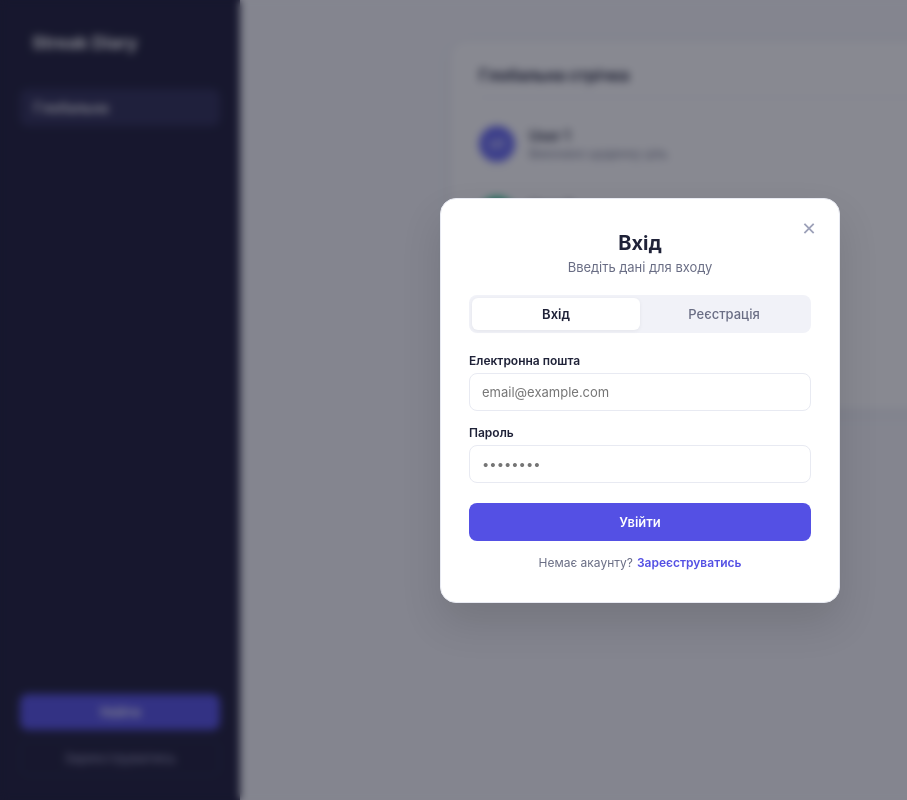
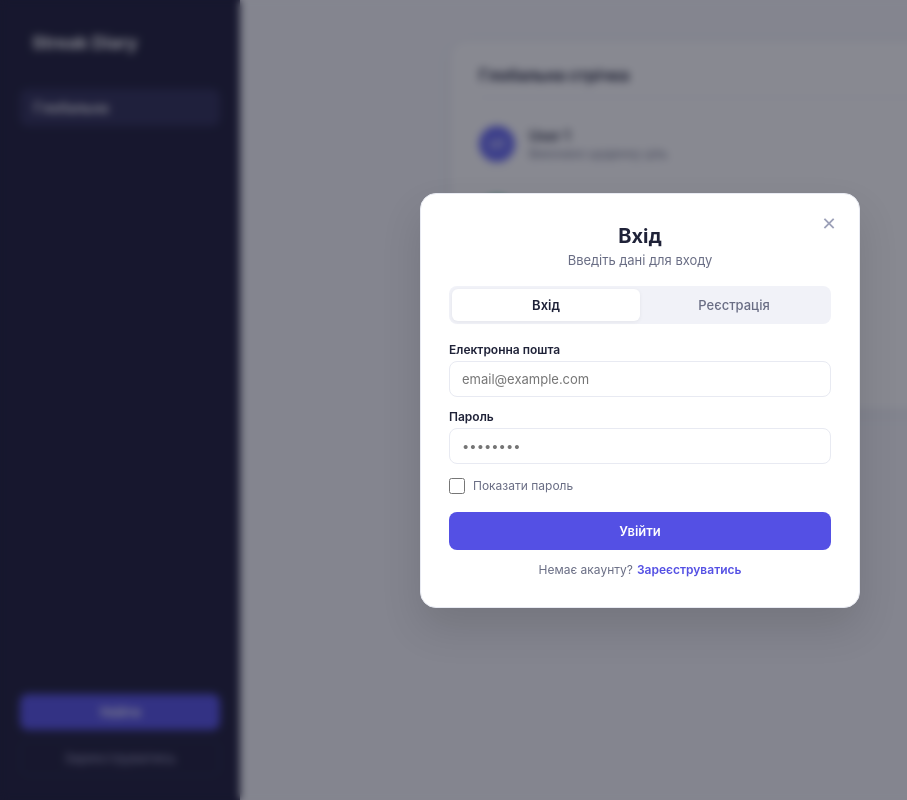
Before and after one commit to pitsuranazar/Streak-Diary, a React (Vite) app: page / in a window 1280 px wide. Both pictures are taken after a click on the button "Увійти". Shown: the whole page, without its empty margins (0-907 px from the left). Built offline with nearby package versions, Linux system fonts and the light colour scheme.

Commit message:
feat(auth): add optional first/last name, nickname, confirm password, and show password checkbox

```diff
--- a/src/components/Auth/AuthModal.jsx
+++ b/src/components/Auth/AuthModal.jsx
@@ -3,11 +3,26 @@ import styles from './AuthModal.module.css';
 
 export default function AuthModal({ initialMode = 'login', onClose, onSuccessLogin }) {
     const [mode, setMode] = useState(initialMode);
+
+    // Поля форми
+    const [lastName, setLastName] = useState('');
+    const [firstName, setFirstName] = useState('');
+    const [nickname, setNickname] = useState('');
     const [email, setEmail] = useState('');
     const [password, setPassword] = useState('');
+    const [confirmPassword, setConfirmPassword] = useState('');
+
+    // Стан показу пароля
+    const [showPassword, setShowPassword] = useState(false);
 
     const handleSubmit = (e) => {
         e.preventDefault();
+
+        if (mode === 'register' && password !== confirmPassword) {
+            alert('Паролі не співпадають!');
+            return;
+        }
+
         onSuccessLogin();
     };
 
@@ -55,6 +70,58 @@ export default function AuthModal({ initialMode = 'login', onClose, onSuccessLog
                 </div>
 
                 <form className={styles.form} onSubmit={handleSubmit}>
+                    {mode === 'register' && (
+                        <>
+                            {/* Ім'я та Прізвище (необов'язкові) */}
+                            <div className={styles.rowTwoCols}>
+                                <div className={styles.fieldGroup}>
+                                    <label className={styles.label} htmlFor="reg-first-name">
+                                        Ім&apos;я <span className={styles.optionalTag}>(необов&apos;язково)</span>
+                                    </label>
+                                    <input
+                                        id="reg-first-name"
+                                        type="text"
+                                        className={styles.input}
+                                        placeholder="Олександр"
+                                        value={firstName}
+                                        onChange={(e) => setFirstName(e.target.value)}
+                                    />
+                                </div>
+
+                                <div className={styles.fieldGroup}>
+                                    <label className={styles.label} htmlFor="reg-last-name">
+                                        Прізвище <span className={styles.optionalTag}>(необов&apos;язково)</span>
+                                    </label>
+                                    <input
+                                        id="reg-last-name"
+                                        type="text"
+                                        className={styles.input}
+                                        placeholder="Шевченко"
+                                        value={lastName}
+                                        onChange={(e) => setLastName(e.target.value)}
+                                    />
+                                </div>
+                            </div>
+
+                            {/* Нікнейм (обов'язковий) */}
+                            <div className={styles.fieldGroup}>
+                                <label className={styles.label} htmlFor="reg-nickname">
+                                    Нікнейм
+                                </label>
+                                <input
+                                    id="reg-nickname"
+                                    type="text"
+                                    className={styles.input}
+                                    placeholder="username"
+                                    value={nickname}
+                                    onChange={(e) => setNickname(e.target.value)}
+                                    required
+                                />
+                            </div>
+                        </>
+                    )}
+
+                    {/* Пошта */}
                     <div className={styles.fieldGroup}>
                         <label className={styles.label} htmlFor="auth-email">
                             Електронна пошта
@@ -70,19 +137,52 @@ export default function AuthModal({ initialMode = 'login', onClose, onSuccessLog
                         />
                     </div>
 
+                    {/* Пароль */}
                     <div className={styles.fieldGroup}>
                         <label className={styles.label} htmlFor="auth-password">
                             Пароль
                         </label>
                         <input
                             id="auth-password"
-                            type="password"
+                            type={showPassword ? 'text' : 'password'}
                             className={styles.input}
                             placeholder="••••••••"
                             value={password}
                             onChange={(e) => setPassword(e.target.value)}
                             required
                         />
+                    </div>
+
+                    {/* Підтвердження пароля (тільки при реєстрації) */}
+                    {mode === 'register' && (
+                        <div className={styles.fieldGroup}>
+                            <label className={styles.label} htmlFor="auth-confirm-password">
+                                Повторіть пароль
+                            </label>
+                            <input
+                                id="auth-confirm-password"
+                                type={showPassword ? 'text' : 'password'}
+                                className={styles.input}
+                                placeholder="••••••••"
+                                value={confirmPassword}
+                                onChange={(e) => setConfirmPassword(e.target.value)}
+                                required
+                            />
+                        </div>
+                    )}
+
+                    {/* Галочка: Показати пароль */}
+                    <div className={styles.checkboxRow}>
+                        <input
+                            id="show-password"
+                            type="checkbox"
+                            className={styles.checkboxInput}
+                            checked={showPassword}
+                            onChange={(e) => setShowPassword(e.target.checked)}
+                        />
+                        <label htmlFor="show-password" className={styles.checkboxLabel}>
+                            Показати пароль
+                        </label>
                     </div>
 
                     <button type="submit" className={styles.submitBtn}>
@@ -93,7 +193,10 @@ export default function AuthModal({ initialMode = 'login', onClose, onSuccessLog
                         {mode === 'login' ? 'Немає акаунту?' : 'Вже маєте акаунт?'}
                         <span
                             className={styles.switchLink}
-                            onClick={() => setMode(mode === 'login' ? 'register' : 'login')}
+                            onClick={() => {
+                                setMode(mode === 'login' ? 'register' : 'login');
+                                setConfirmPassword('');
+                            }}
                         >
                             {mode === 'login' ? 'Зареєструватись' : 'Увійти'}
                         </span>
--- a/src/components/Auth/AuthModal.module.css
+++ b/src/components/Auth/AuthModal.module.css
@@ -18,13 +18,15 @@
     border: 1px solid var(--card-border);
     border-radius: 16px;
     width: 100%;
-    max-width: 400px;
-    padding: 32px 28px;
+    max-width: 440px;
+    max-height: 90vh;
+    overflow-y: auto;
+    padding: 30px 28px;
     box-shadow: 0 20px 40px rgba(0, 0, 0, 0.12);
     position: relative;
     display: flex;
     flex-direction: column;
-    gap: 20px;
+    gap: 18px;
 }
 
 .closeButton {
@@ -93,26 +95,47 @@
 .form {
     display: flex;
     flex-direction: column;
-    gap: 14px;
+    gap: 12px;
+}
+
+.rowTwoCols {
+    display: grid;
+    grid-template-columns: 1fr 1fr;
+    gap: 10px;
+}
+
+@media (max-width: 480px) {
+    .rowTwoCols {
+        grid-template-columns: 1fr;
+    }
 }
 
 .fieldGroup {
     display: flex;
     flex-direction: column;
-    gap: 5px;
+    gap: 4px;
 }
 
 .label {
     font-size: 12px;
     font-weight: 600;
     color: var(--text-main);
+    display: flex;
+    align-items: center;
+}
+
+.optionalTag {
+    font-size: 11px;
+    font-weight: 400;
+    color: var(--text-muted);
+    margin-left: 4px;
 }
 
 .input {
     background-color: #ffffff;
     border: 1px solid var(--card-border);
     color: var(--text-main);
-    padding: 10px 12px;
+    padding: 9px 12px;
     border-radius: 8px;
     font-size: 13px;
     outline: none;
@@ -121,6 +144,27 @@
 
 .input:focus {
     border-color: var(--primary);
+}
+
+.checkboxRow {
+    display: flex;
+    align-items: center;
+    gap: 8px;
+    margin-top: 2px;
+    user-select: none;
+}
+
+.checkboxInput {
+    width: 16px;
+    height: 16px;
+    accent-color: var(--primary);
+    cursor: pointer;
+}
+
+.checkboxLabel {
+    font-size: 12px;
+    color: var(--text-secondary);
+    cursor: pointer;
 }
 
 .submitBtn {
```
